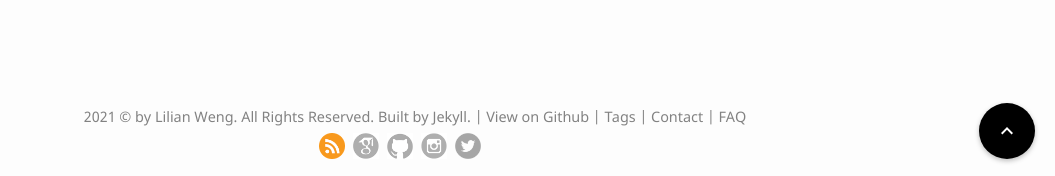
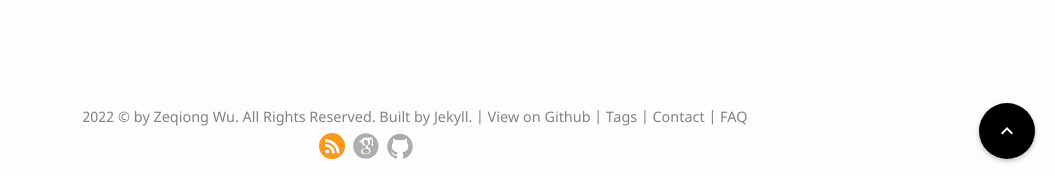
Before and after one commit to zeqiong-06/jessie-log, a Jekyll site: the page built from index.html, in a window 1280 px wide and 900 px high, scrolled down 8681 px. Shown: the part 721-897 px from the top of the window, without its empty margins (225-1280 px from the left). Built offline with Jekyll 4.4.1, drawn with Linux system fonts in a browser that asks for light colours; some web fonts are replaced.

Commit message:
Update footer.html

```diff
--- a/_includes/footer.html
+++ b/_includes/footer.html
@@ -1,6 +1,6 @@
 <div style="clear: both;"/>
 <footer class="site-footer">
-    2021 &copy; by Lilian Weng. All Rights Reserved. Built by <a href="https://jekyllrb.com/" target="_blank">Jekyll</a>. | View on <a href="https://github.com/lilianweng/lil-log/tree/gh-pages" target="_blank">Github</a> | <a href="{{ '/tags.html' | relative_url }}">Tags</a> | <a href="{{ '/contact.html' | relative_url }}">Contact</a> | <a href="{{ '/FAQ.html' | relative_url }}">FAQ</a>
+    2022 &copy; by Zeqiong Wu. All Rights Reserved. Built by <a href="https://jekyllrb.com/" target="_blank">Jekyll</a>. | View on <a href="https://github.com/lilianweng/lil-log/tree/gh-pages" target="_blank">Github</a> | <a href="{{ '/tags.html' | relative_url }}">Tags</a> | <a href="{{ '/contact.html' | relative_url }}">Contact</a> | <a href="{{ '/FAQ.html' | relative_url }}">FAQ</a>
 
     <p>
         <a href="{{ site.baseurl }}/feed.xml" target="_blank">
@@ -12,11 +12,5 @@
         <a href="https://github.com/zeqiong-06" target="_blank">
             <img src="{{ '/assets/images/logo_github.png' | relative_url }}" />
         </a>
-        <a href="https://www.instagram.com/lilianweng/" target="_blank">
-            <img src="{{ '/assets/images/logo_instagram.png' | relative_url }}" />
-        </a>
-        <a href="https://twitter.com/lilianweng/" target="_blank">
-            <img src="{{ '/assets/images/logo_twitter.png' | relative_url }}" />
-        </a>
     </p>
 </footer>
```
